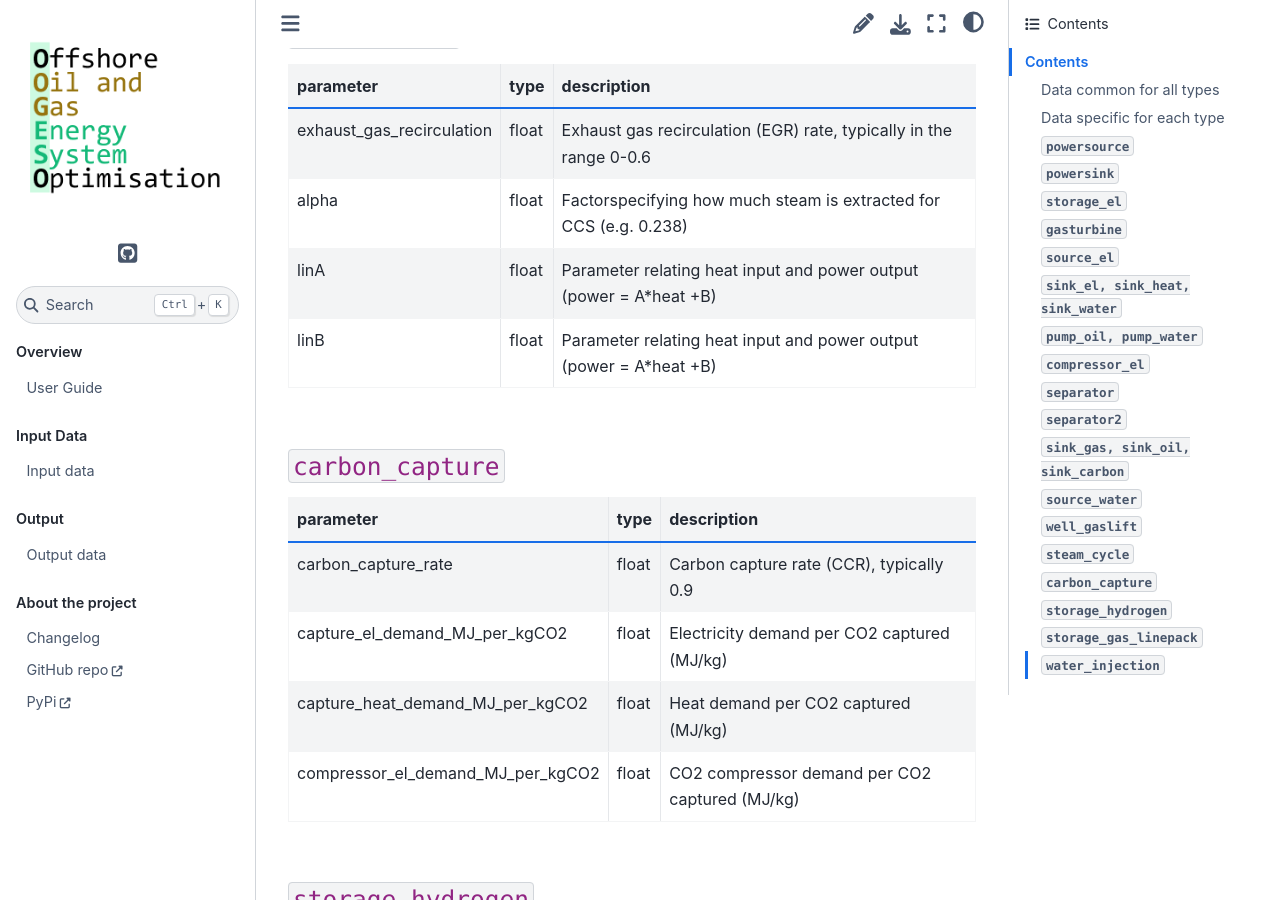
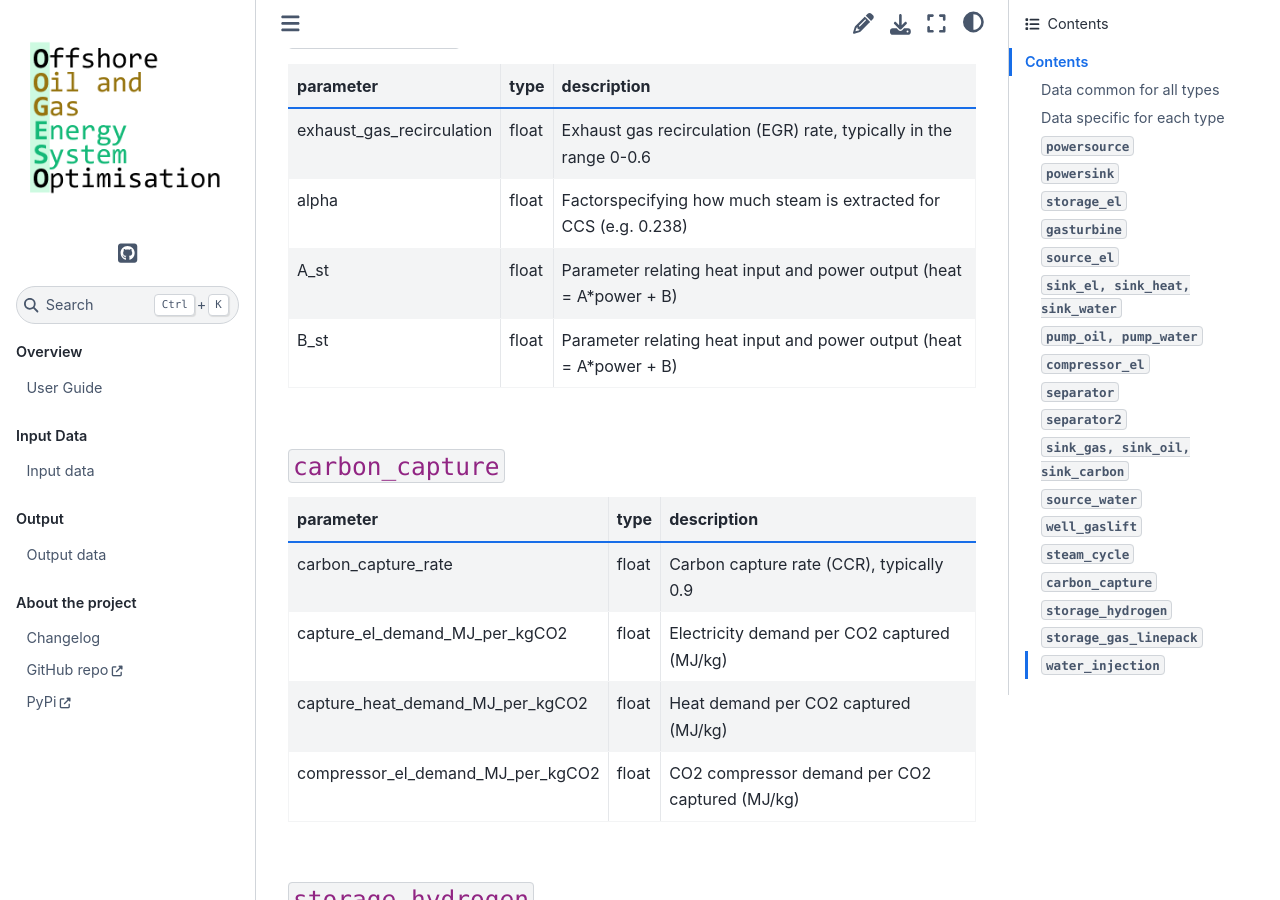
Before and after one commit to oogeso/oogeso, a Sphinx documentation site: the page built from docs/input_data_devices.md, in a window 1280 px wide and 900 px high, scrolled down 5617 px. Built offline with Sphinx 7.4.7 and the Sphinx Book theme 1.1.4, drawn with Linux system fonts in a browser that asks for light colours; pages that are not in the unit, such as notebooks, are missing from menus.

Commit message:
change steam turbine parameter names

````diff
--- a/docs/input_data_devices.md
+++ b/docs/input_data_devices.md
@@ -149,8 +149,8 @@ parameter | type | description
 ----------|------|------------
 exhaust_gas_recirculation | float | Exhaust gas recirculation (EGR) rate, typically in the range 0-0.6
 alpha                     | float | Factorspecifying how much steam is extracted for CCS (e.g. 0.238)
-linA                      | float | Parameter relating heat input and power output (power = A*heat +B)
-linB                      | float | Parameter relating heat input and power output (power = A*heat +B)
+A_st                      | float | Parameter relating heat input and power output (heat = A*power + B)
+B_st                      | float | Parameter relating heat input and power output (heat = A*power + B)
 
 ### ```carbon_capture```
 parameter | type | description
````
Also changed, not shown: docs/changelog.md (+3 -0 lines), 3 other files.
